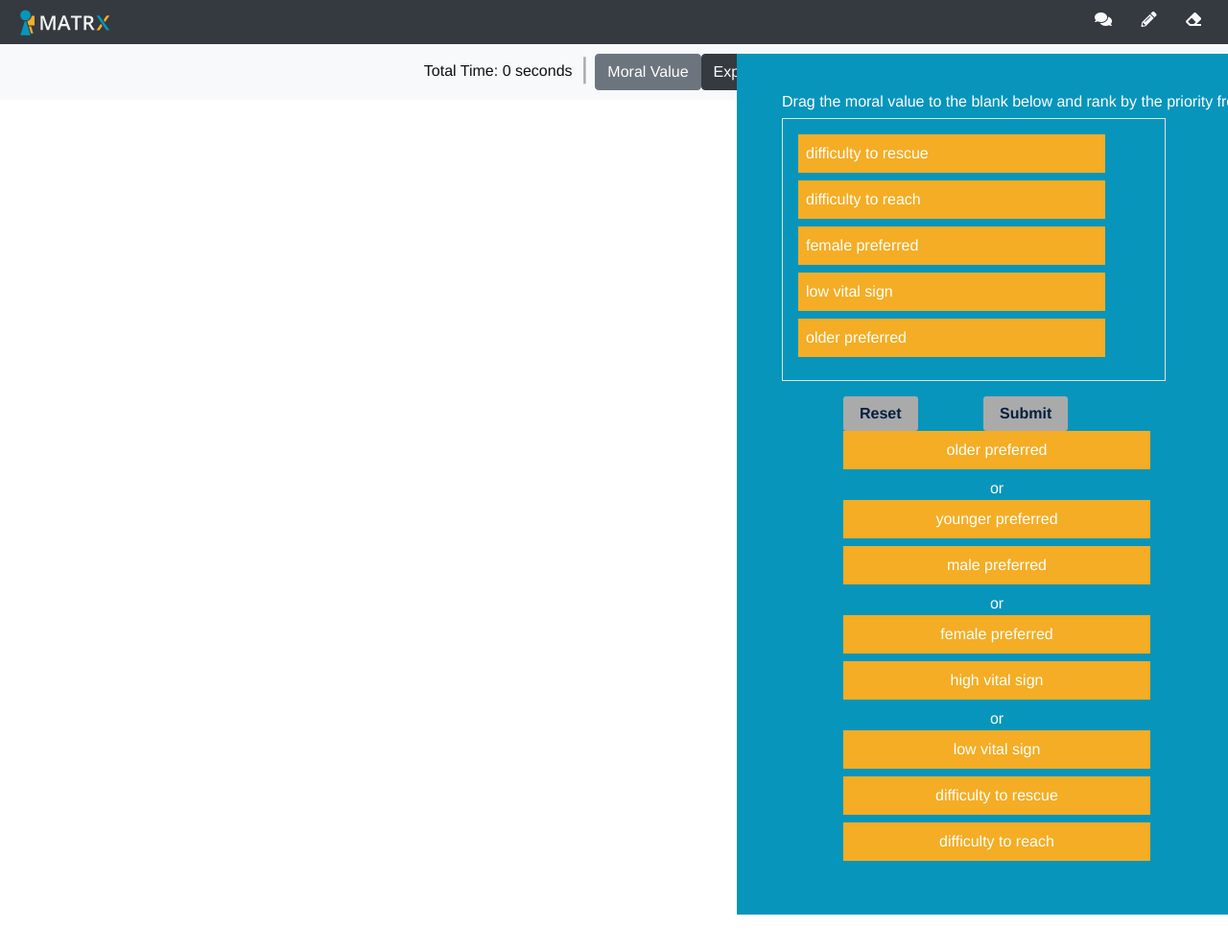
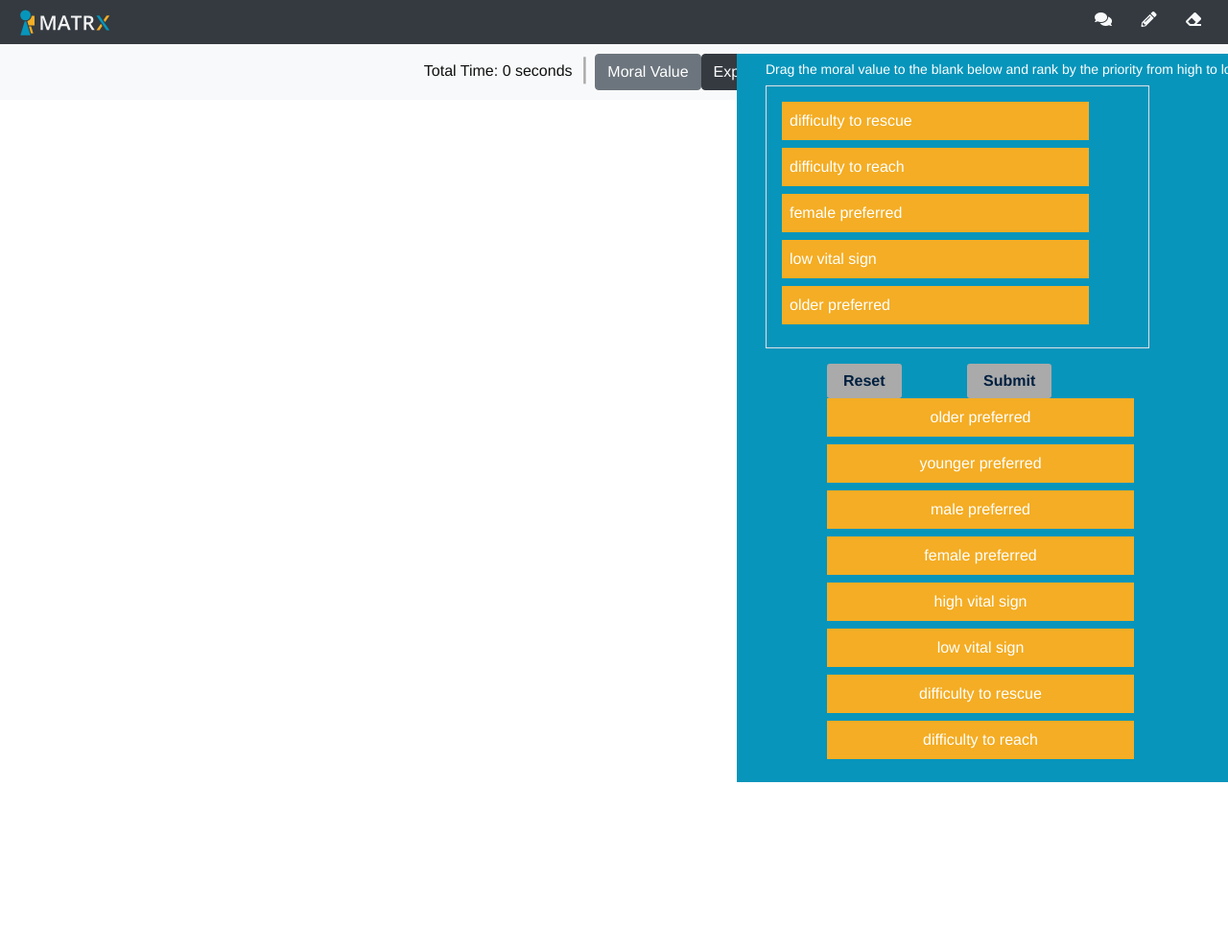
Before and after one commit to zhanghuishun/MHC-for-SAR-task-1, a Flask app: page /human-agent/1 in a window 1280 px wide, after a click on "Moral Value". Shown: the top 992 px of the page at 96% size. Run offline with Flask 2, Linux system fonts and the light colour scheme; parts of the project's set-up code (start-up, migrations or seed data) failed here and were passed over; some libraries are stand-ins or nearby versions.

Commit message:
Update human_agent.html

```diff
--- a/customized_gui/templates/human_agent.html
+++ b/customized_gui/templates/human_agent.html
@@ -66,9 +66,9 @@
         <button class="btn btn-dark" id="moral_value_button" onclick="moralvalueToggle()" data-toggle="collapse"
         data-target="#sideBar" aria-expanded="false" aria-controls="sideBar">Moral Value</button>
         <button class="btn btn-dark" id="explanation_button" onclick="show(); changeStatement()">Explanation</button>
-        <div class="p3 clearfix bg-cyan white col-12 sidebarClass collapse" id="sideBar">
+        <div class="clearfix bg-cyan white col-12 sidebarClass collapse" id="sideBar">
 			<div class="col 6">
-				<h2 class="h4 mt1">Drag the moral value to the blank below and rank by the priority from high to low</h2>
+				<h2 class="h5 mt1">Drag the moral value to the blank below and rank by the priority from high to low</h2>
 				<ul class="p2 border maroon border-maroon js-sortable-copy-target sortable list flex flex-column list-reset" id="copy-list">
 					<li class="p1 mb1 white bg-orange">difficulty to rescue</li>
 					<li class="p1 mb1 white bg-orange">difficulty to reach</li>
@@ -82,15 +82,12 @@
                 </form>
 			</div>
 			<div class="col"> <!-- col-6 -->
-				<ul class="ml4 js-sortable-copy sortable list flex flex-column list-reset" style="display:table; text-align: center">
+				<ul class="ml4 js-sortable-copy sortable list flex flex-column list-reset" style=" text-align: center">
                     <li class="p1 mb1 white bg-orange">older preferred</li>
-					<li>or</li>
 					<li class="p1 mb1 white bg-orange" >younger preferred</li>
 					<li class="p1 mb1 white bg-orange">male preferred</li>
-					<li>or</li>
 					<li class="p1 mb1 white bg-orange">female preferred</li>
 					<li class="p1 mb1 white bg-orange">high vital sign</li>
-                    <li>or</li>
 					<li class="p1 mb1 white bg-orange">low vital sign</li>
 					<li class="p1 mb1 white bg-orange">difficulty to rescue</li>
 					<li class="p1 mb1 white bg-orange">difficulty to reach</li>
```
